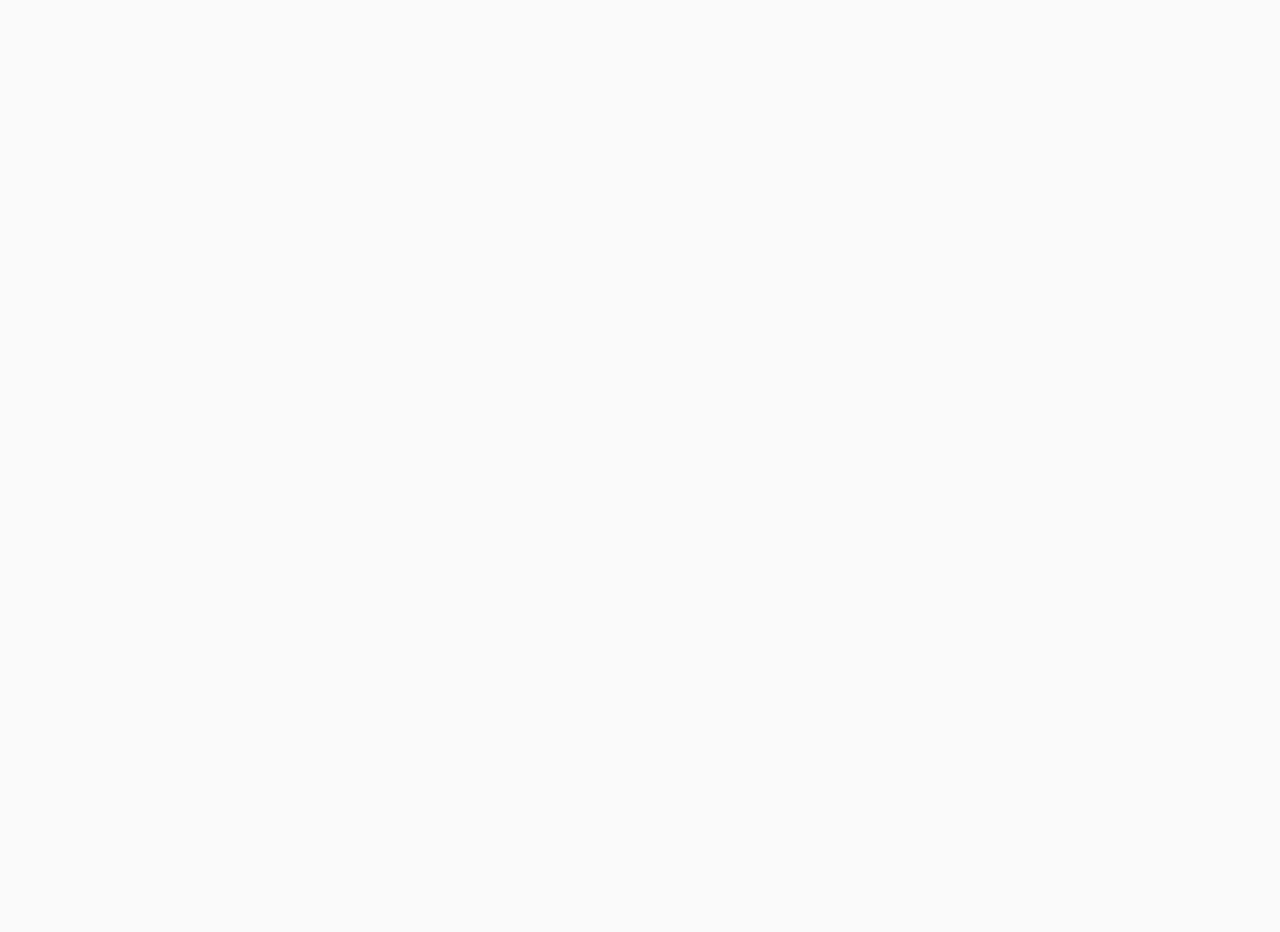
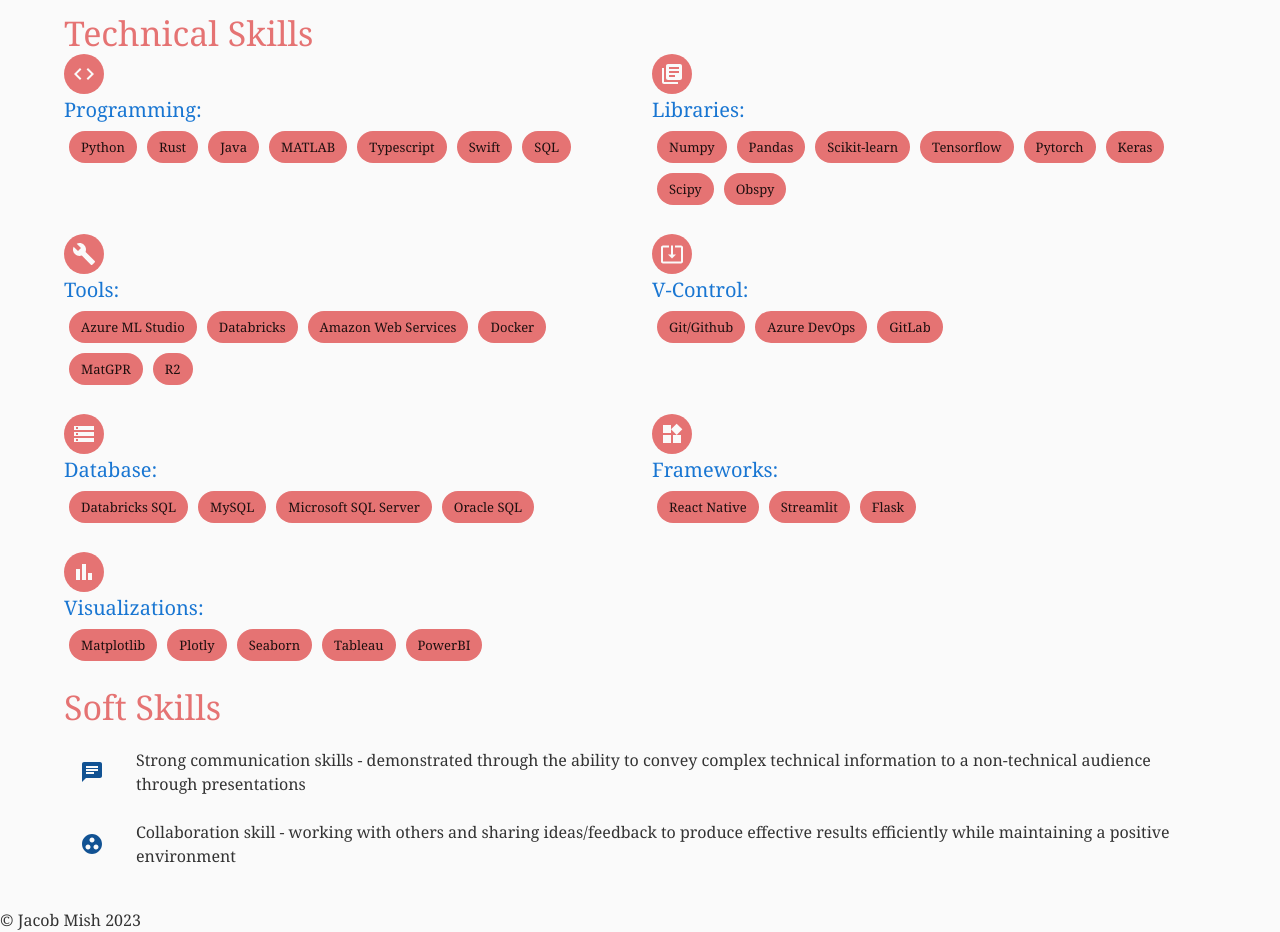
Before and after one commit to Feromond/jacob-mish-portfolio, a React (Create React App) app: page /skills in a window 1280 px wide. Shown: the part 160-1092 px from the top of the page. Before the commit the page ends 800 px from the top, so only its background shows below. Built offline with nearby package versions, Linux system fonts and the light colour scheme.

Commit message:
added in new skills page. Color theme needs fix

```diff
--- a/package.json
+++ b/package.json
@@ -7,6 +7,7 @@
     "@emotion/styled": "^11.11.0",
     "@mui/icons-material": "^5.14.3",
     "@mui/material": "^5.14.4",
+    "@mui/system": "^5.14.4",
     "@testing-library/jest-dom": "^5.17.0",
     "@testing-library/react": "^13.4.0",
     "@testing-library/user-event": "^13.5.0",
--- a/src/components/Skills/Skills.js
+++ b/src/components/Skills/Skills.js
@@ -1,11 +1,94 @@
-// src/components/Skills/Skills.js
-import React from 'react';
-import { Container, Typography } from '@mui/material';
+import React, { useState, useEffect } from 'react';
+import { Container, Typography, Grid, Chip, Avatar, List, ListItem, ListItemText, ListItemIcon, Slide, Zoom } from '@mui/material';
+import CodeIcon from '@mui/icons-material/Code';
+import LibraryIcon from '@mui/icons-material/LibraryBooks';
+import ToolsIcon from '@mui/icons-material/Build';
+import VersionControlIcon from '@mui/icons-material/SystemUpdateAlt';
+import DatabaseIcon from '@mui/icons-material/Storage';
+import FrameworkIcon from '@mui/icons-material/Widgets';
+import VisualizationIcon from '@mui/icons-material/BarChart';
+import CommunicationIcon from '@mui/icons-material/Chat';
+import CollaborationIcon from '@mui/icons-material/GroupWork';
+import { styled } from '@mui/system';
 
-const Skills = () => (
-  <Container>
-    <Typography variant="h2">Skills</Typography>
-  </Container>
-);
+const StyledChip = styled(Chip)`
+  transition: transform 0.3s;
+  &:hover {
+    transform: scale(1.1);
+  }
+`;
+
+const technicalSkills = {
+  Programming: { skills: ['Python', 'Rust', 'Java', 'MATLAB', 'Typescript', 'Swift', 'SQL'], icon: <CodeIcon /> },
+  Libraries: { skills: ['Numpy', 'Pandas', 'Scikit-learn', 'Tensorflow', 'Pytorch', 'Keras', 'Scipy', 'Obspy'], icon: <LibraryIcon /> },
+  Tools: { skills: ['Azure ML Studio', 'Databricks', 'Amazon Web Services', 'Docker', 'MatGPR', 'R2'], icon: <ToolsIcon /> },
+  'V-Control': { skills: ['Git/Github', 'Azure DevOps', 'GitLab'], icon: <VersionControlIcon /> },
+  Database: { skills: ['Databricks SQL', 'MySQL', 'Microsoft SQL Server', 'Oracle SQL'], icon: <DatabaseIcon /> },
+  Frameworks: { skills: ['React Native', 'Streamlit', 'Flask'], icon: <FrameworkIcon /> },
+  Visualizations: { skills: ['Matplotlib', 'Plotly', 'Seaborn', 'Tableau', 'PowerBI'], icon: <VisualizationIcon /> },
+};
+
+const softSkills = [
+  { skill: 'Strong communication skills - demonstrated through the ability to convey complex technical information to a non-technical audience through presentations', icon: <CommunicationIcon sx={{ color: 'primary.dark' }} /> },
+  { skill: 'Collaboration skill - working with others and sharing ideas/feedback to produce effective results efficiently while maintaining a positive environment', icon: <CollaborationIcon sx={{ color: 'primary.dark' }} /> },
+];
+
+
+const Skills = () => {
+    const [showSoftSkills, setShowSoftSkills] = useState(false);
+
+    // Calculate the total delay for technical skills, assuming each takes 300ms to animate
+    const technicalSkillsDelay = Object.keys(technicalSkills).length * 150;
+
+    useEffect(() => {
+        const timeout = setTimeout(() => {
+        setShowSoftSkills(true);
+        }, technicalSkillsDelay);
+
+        return () => clearTimeout(timeout); // Clear timeout if the component unmounts
+    }, [technicalSkillsDelay]);
+
+    return(
+    <Container sx={{ marginTop: '30px', padding: '20px', borderRadius: '15px' }}>
+        <Typography variant="h2" sx={{ marginBottom: '20px', color: 'primary.main' }}>Skills</Typography>
+        <Typography variant="h4" sx={{ color: 'secondary.main' }}>Technical Skills</Typography>
+        <Grid container spacing={3}>
+        {Object.entries(technicalSkills).map(([category, { skills, icon }], index) => (
+            <Slide direction="up" in={true} mountOnEnter unmountOnExit timeout={index * 300} key={category}>
+            <Grid item xs={12} sm={6}>
+                <Typography variant="h6" sx={{ color: 'primary.main' }}>
+                <Avatar sx={{ bgcolor: 'secondary.main', marginRight: '5px' }}>{icon}</Avatar>
+                {category}:
+                </Typography>
+                {skills.map(skill => (
+                <Zoom in={true} timeout={1000} key={skill}>
+                    <StyledChip label={skill} variant="filled" color="secondary" sx={{ margin: '5px' }} />
+                </Zoom>
+                ))}
+            </Grid>
+            </Slide>
+        ))}
+        </Grid>
+        <Typography variant="h4" sx={{ marginTop: '20px', color: 'secondary.main' }}>Soft Skills</Typography>
+        <List>
+        {softSkills.map(({ skill, icon }, idx) => (
+          <Slide
+            direction="right"
+            in={showSoftSkills}
+            mountOnEnter
+            unmountOnExit
+            timeout={technicalSkillsDelay + 500 + idx * 1000} // Additional 500ms delay for the first one
+            key={idx}
+          >
+            <ListItem>
+              <ListItemIcon sx={{ color: 'primary.main' }}>{icon}</ListItemIcon>
+              <ListItemText primary={skill} />
+            </ListItem>
+          </Slide>
+        ))}
+      </List>
+    </Container>
+    );
+};
 
 export default Skills;
```
Also changed, not shown: 1 other file (tests, documents, lock files or other folders).
